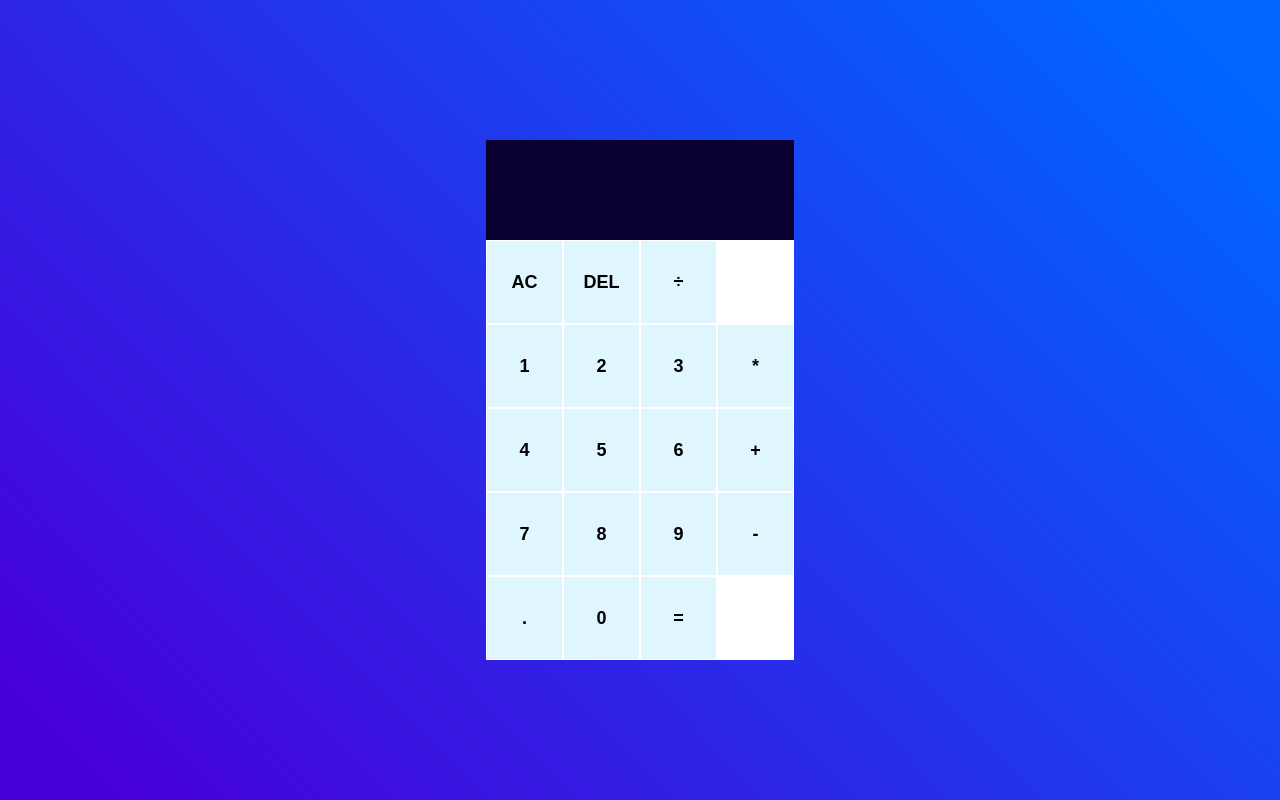
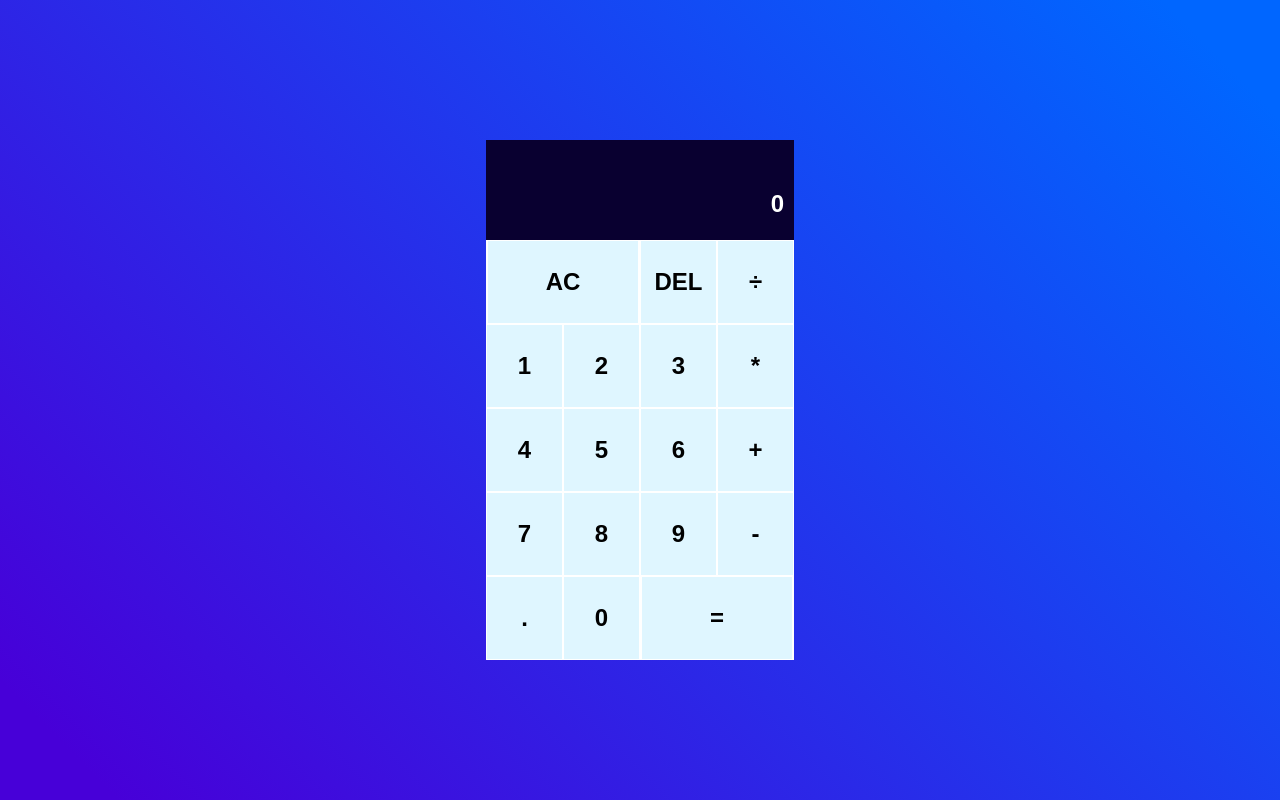
Before and after one commit to Aerial203/calculatorjs, a plain HTML site: page index.html in a window 1280 px wide. Drawn offline with Linux system fonts and the light colour scheme.

Commit message:
Complete style

```diff
--- a/index.html
+++ b/index.html
@@ -10,15 +10,14 @@
 <body>
     <div class="container">
         <div class="screen">
-            <div></div>
-            <div></div>
+            <div class="screen1"></div>
+            <div class="screen2">0</div>
         </div>
         <table class="calculator">
-
             <tbody>
                 <tr>
-                    <td>
-                        <button class="clear btn">AC</button>
+                    <td colspan="2" class="x-td">
+                        <button class="clear btn large">AC</button>
                     </td>
                     <td>
                         <button class="delete btn">DEL</button>
@@ -76,8 +75,8 @@
                     <td>
                         <button class="number btn">0</button>
                     </td>
-                    <td>
-                        <button class="equalsto btn">=</button>
+                    <td colspan="2" class="x-td">
+                        <button class="equalsto btn large">=</button>
                     </td>
                 </tr>
             </tbody>
--- a/styles.css
+++ b/styles.css
@@ -7,12 +7,16 @@
     --bodyColor1: #0066FF;
     --screenColor: #090030;
     --btn: #DFF6FF;
+    --hoverBtn: #3cefff;
+    --btnSize: 75px;
+    --calculatorHeight: 100px;
 }
 
 
 body {
     margin: 0;
     padding: 0;
+    font-family: "Arial", "sans-serif";
     background-image: radial-gradient(var(--bodyColor) 5.66%, var(--bodyColor1) 94.35%);
     background-image: linear-gradient(45.34deg, var(--bodyColor) 5.66%, var(--bodyColor1) 94.35%);
     height: 100vh;
@@ -28,6 +32,12 @@ table, tr, td, tbody {
     text-indent: 0;
 }
 
+.x-td {
+    margin: 0;
+    padding-left: 2px;
+    padding-right: 0px;
+}
+
 .container, .calculator, .screen, .btn {
     margin: 0;
     padding: 0;
@@ -41,28 +51,51 @@ table, tr, td, tbody {
 
 .calculator {
     background-color: white;
+    table-layout: fixed;
     height: 400px;
-    width: 308px;
+    width: 100%;
 }
 
 .screen {
     background-color: var(--screenColor);
-    height: 100px;
+    height: var(--calculatorHeight);
     width: 308px;
 }
 
+.screen1 {
+    width: 100%;
+    height: calc(var(--calculatorHeight) / 2.5);
+    color: white;
+    text-align: right;
+    padding: 10px;
+}
+
+.screen2 {
+    width: 100%;
+    height: calc(var(--calculatorHeight) / 2 + 10px);
+    font-weight: bold;
+    font-size: x-large;
+    color: white;
+    text-align: right;
+    padding: 10px;
+}
 
 .btn {
     margin: 0;
     height: 82px;
-    width: 75px;
+    width: var(--btnSize);
     border: none;
     background-color: var(--btn);
     color: black;
     font-weight: bold;
-    font-size: large;
+    font-size: x-large;
 }
 
 .btn:hover {
-    background-color: #3cefff;
+    background-color: var(--hoverBtn);
 }
+
+.large {
+    margin: 0;
+    width: calc(var(--btnSize) * 2);
+}
```
